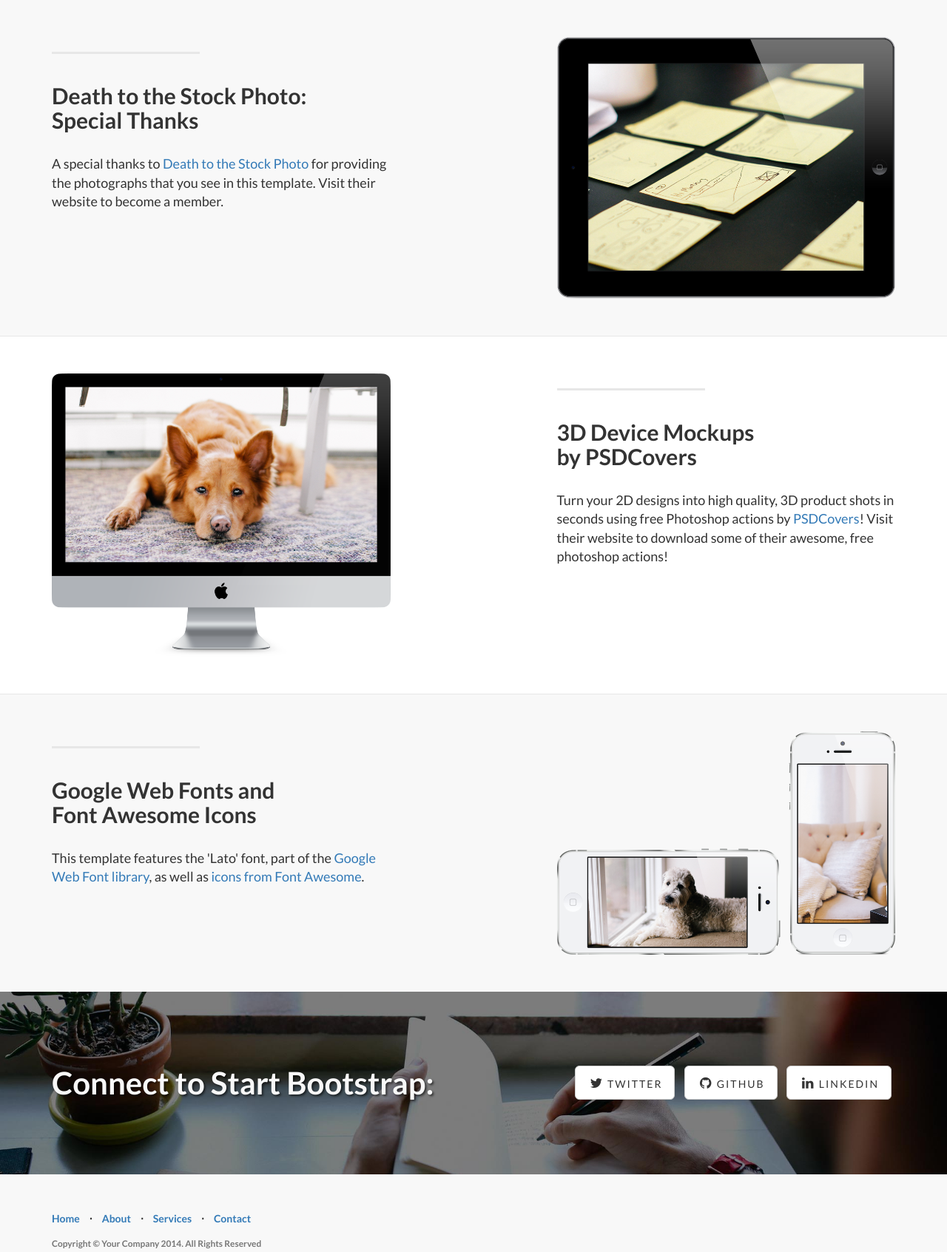
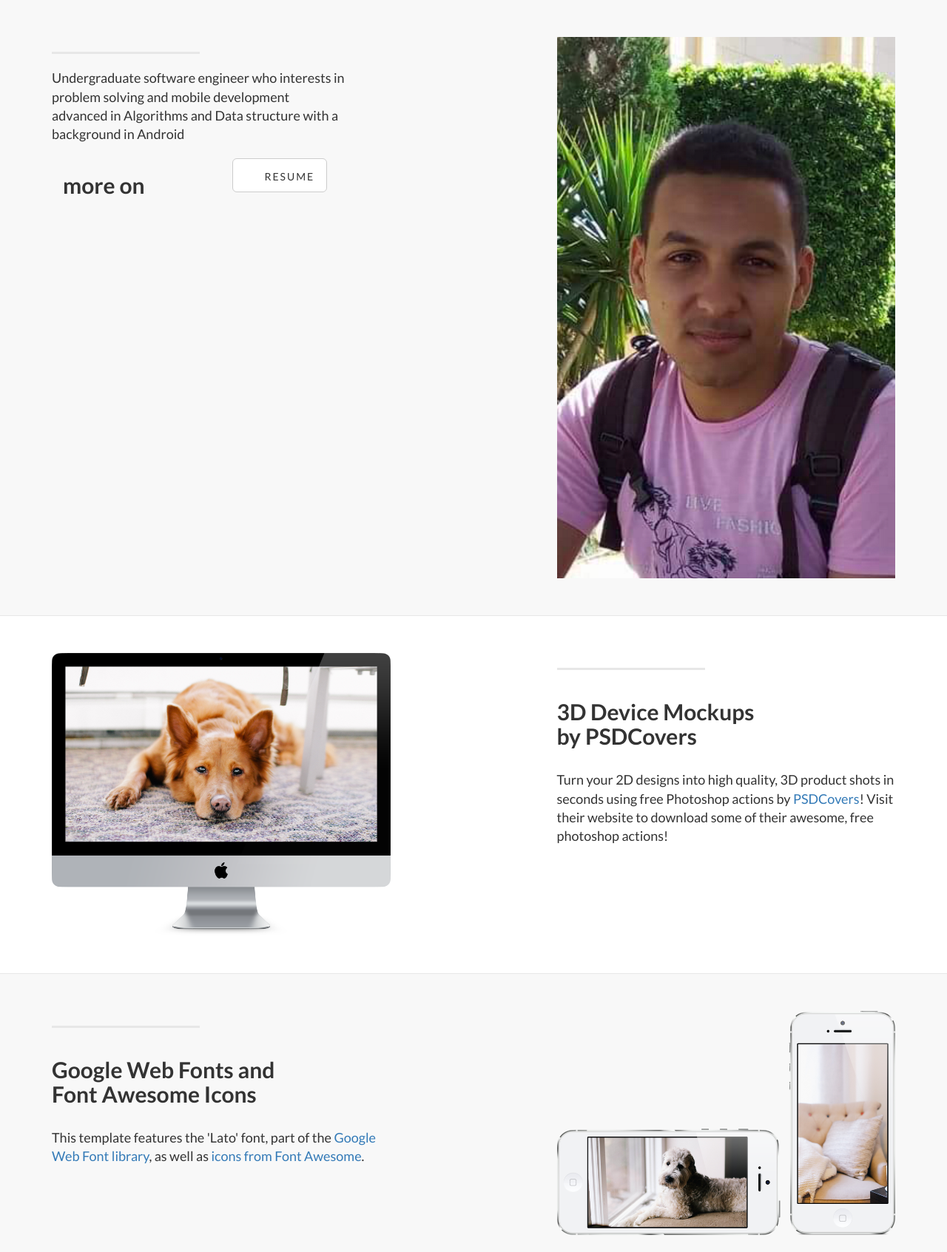
Before and after one commit to MohamedMurad/MohamedMurad.github.io, a plain HTML site: page index.html in a window 1280 px wide. Shown: the part 777-2470 px from the top of the page at 74% size. Drawn offline with Linux system fonts and the light colour scheme.

Commit message:
commit 4

```diff
--- a/index.html
+++ b/index.html
@@ -9,7 +9,8 @@
     <meta name="description" content="">
     <meta name="author" content="">
 
-    <title>Mohamed Murad - Start Bootstrap Theme</title>
+    <title>murad</title>
+	<link rel="icon" href="http://www.drodd.com/images15/letter-m34.gif">
 
     <!-- Bootstrap Core CSS -->
     <link href="css/bootstrap.min.css" rel="stylesheet">
@@ -43,7 +44,6 @@
                     <span class="icon-bar"></span>
                     <span class="icon-bar"></span>
                 </button>
-                <a class="navbar-brand topnav" href="#">Start Bootstrap</a>
             </div>
             <!-- Collect the nav links, forms, and other content for toggling -->
             <div class="collapse navbar-collapse" id="bs-example-navbar-collapse-1">
@@ -107,11 +107,20 @@
                 <div class="col-lg-5 col-sm-6">
                     <hr class="section-heading-spacer">
                     <div class="clearfix"></div>
-                    <h2 class="section-heading">Death to the Stock Photo:<br>Special Thanks</h2>
-                    <p class="lead">A special thanks to <a target="_blank" href="http://join.deathtothestockphoto.com/">Death to the Stock Photo</a> for providing the photographs that you see in this template. Visit their website to become a member.</p>
+					<p class="lead">Undergraduate software engineer who interests in problem solving and mobile development<br> advanced in Algorithms and Data structure with a background in Android</p>
+                    <div class="col-lg-6">
+                    <h2>more on</h2>
+                </div>
+                <div class="col-lg-6">
+                        <ul class="list-inline intro-social-buttons">
+                            <li>
+                                <a href="https://www.facebook.com/m.murad.Egy/" class="btn btn-default btn-lg"><i class="fa fa-resume fa-fw"></i> <span class="network-name">Resume</span></a>
+                            </li>
+                        </ul>
+                </div>
                 </div>
                 <div class="col-lg-5 col-lg-offset-2 col-sm-6">
-                    <img class="img-responsive" src="img/ipad.png" alt="">
+                    <img class="img-responsive" src="img/photo.png" alt="">
                 </div>
             </div>
 
@@ -172,20 +181,14 @@
 
             <div class="row">
                 <div class="col-lg-6">
-                    <h2>Connect to Start Bootstrap:</h2>
+                    <h2>Contact me on Gmail</h2>
                 </div>
                 <div class="col-lg-6">
-                    <ul class="list-inline banner-social-buttons">
-                        <li>
-                            <a href="https://twitter.com/SBootstrap" class="btn btn-default btn-lg"><i class="fa fa-twitter fa-fw"></i> <span class="network-name">Twitter</span></a>
-                        </li>
-                        <li>
-                            <a href="https://github.com/IronSummitMedia/startbootstrap" class="btn btn-default btn-lg"><i class="fa fa-github fa-fw"></i> <span class="network-name">Github</span></a>
-                        </li>
-                        <li>
-                            <a href="#" class="btn btn-default btn-lg"><i class="fa fa-linkedin fa-fw"></i> <span class="network-name">Linkedin</span></a>
-                        </li>
-                    </ul>
+                        <ul class="list-inline intro-social-buttons">
+                            <li>
+                                <a href="https://www.facebook.com/m.murad.Egy/" class="btn btn-default btn-lg"><i class="fa fa-gmail fa-fw"></i> <span class="network-name">Gmail</span></a>
+                            </li>
+                        </ul>
                 </div>
             </div>
 
@@ -202,7 +205,7 @@
                 <div class="col-lg-12">
                     <ul class="list-inline">
                         <li>
-                            <a href="#">Home</a>
+                            <a href="#about">Home</a>
                         </li>
                         <li class="footer-menu-divider">&sdot;</li>
                         <li>
@@ -217,7 +220,7 @@
                             <a href="#contact">Contact</a>
                         </li>
                     </ul>
-                    <p class="copyright text-muted small">Copyright &copy; Your Company 2014. All Rights Reserved</p>
+                    <p class="copyright text-muted small">Copyright &copy; Mohamed Murad 2017. All Rights Reserved</p>
                 </div>
             </div>
         </div>
```
Also changed, not shown: img/photo.png (added).
